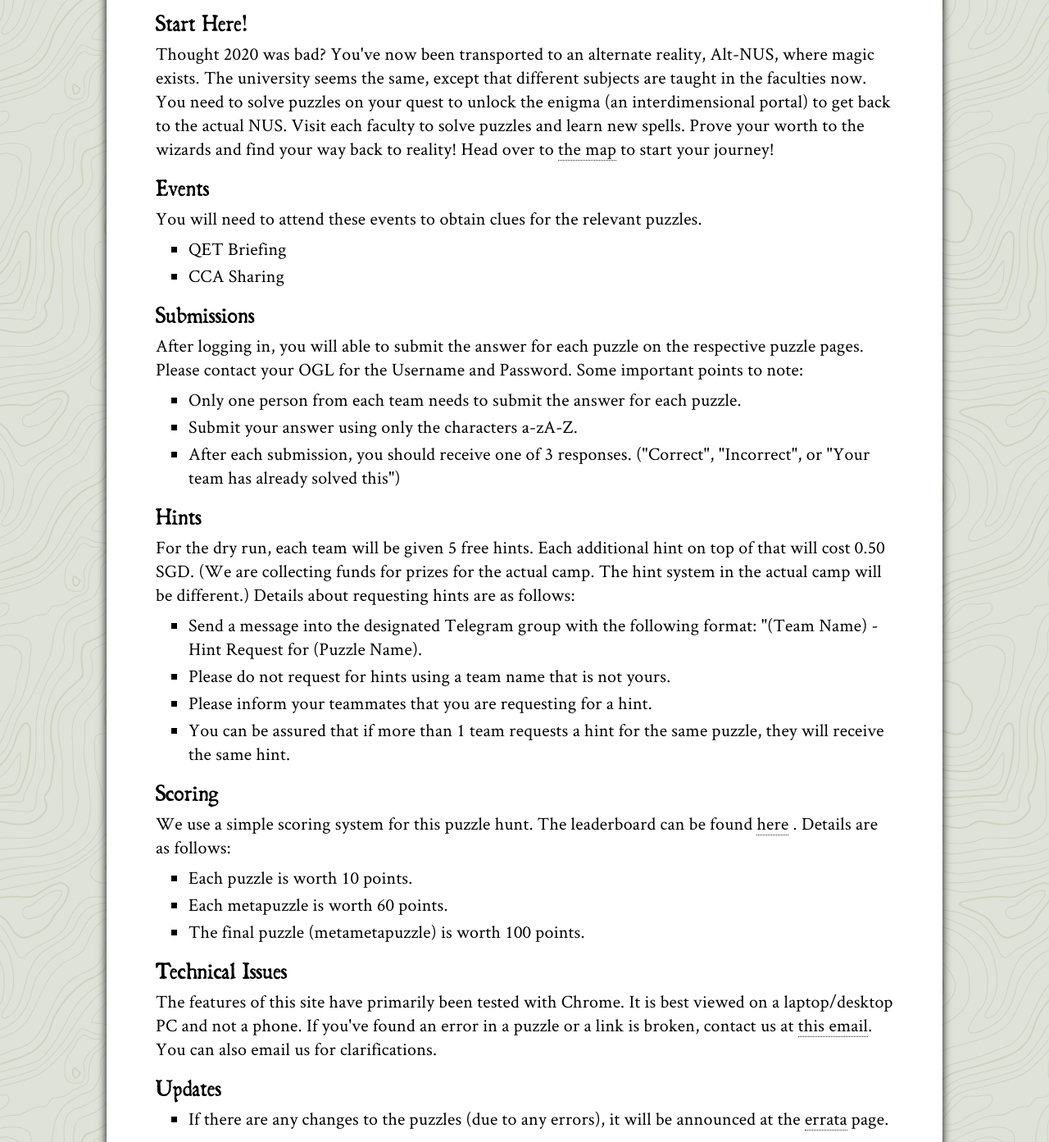
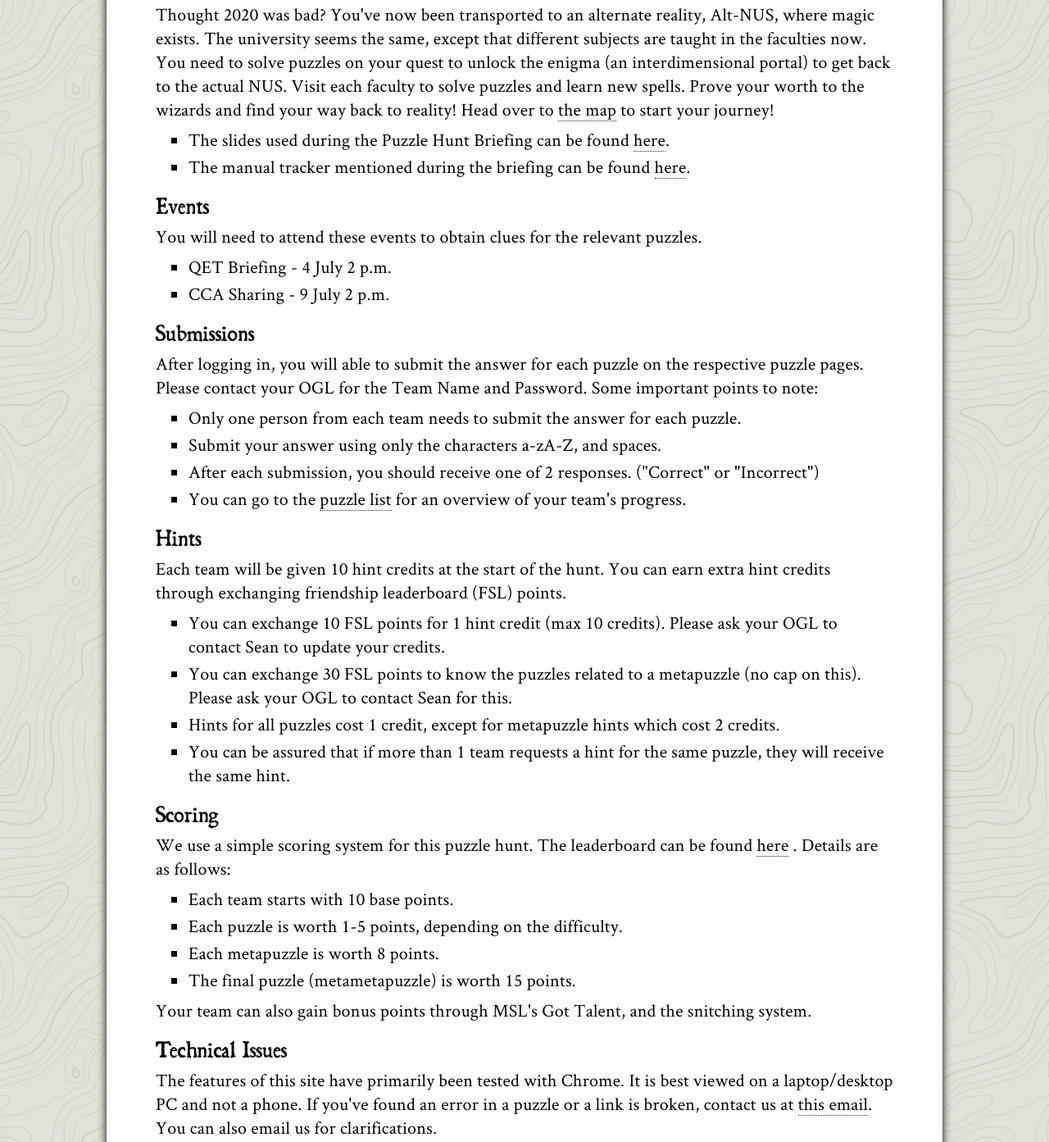
Before and after one commit to pikasean/hunt, a plain HTML site: page guide.html in a window 1280 px wide. Shown: the part 251-1644 px from the top of the page at 82% size. Drawn offline with nearby package versions, Linux system fonts and the light colour scheme.

Commit message:
Final changes

```diff
--- a/assets/js/puzzle.js
+++ b/assets/js/puzzle.js
@@ -215,7 +215,7 @@ function renderOnSubmitOrVoided(event) {
                     `Your team has voided this puzzle. The answer is \"${data.answer}\".`
             } else {
                 document.getElementById("lengthHint").innerHTML = printLengthHint(data.hint)
-                document.getElementById("numHints").innerHTML = `Your team has ${data.num_hints} hint(s) left.`
+                document.getElementById("numHints").innerHTML = `Your team has ${data.num_hints} hint credit(s) left.`
 
                 if (data.num_hints <= 0) {
                     $('#hint').prop('disabled', true);
--- a/guide.html
+++ b/guide.html
@@ -80,12 +80,7 @@
     <div id="main-page-content">
       <div class="title-text">Guide to the Hunt</div>
 
-      <div class="support-section" id="important">
-        <div class="support-header">IMPORTANT</div>
-        <p>
 
-        </p>
-      </div>
       <div class="support-section" id="intro">
         <div class="support-header">Start Here!</div>
         <p>
@@ -94,40 +89,43 @@
           You need to solve puzzles on your quest to unlock the enigma (an interdimensional portal) to get back to the actual NUS. Visit each faculty to solve puzzles and learn new spells.
           Prove your worth to the wizards and find your way back to reality!
 
-          Head over to <a href="map.html">the map</a> to start your journey!
+          Head over to <a href="map.html" target="_blank">the map</a> to start your journey!
+          <ul>
+            <li>The slides used during the Puzzle Hunt Briefing can be found <a href="https://docs.google.com/presentation/d/1B1YwrJKi_ZysaHMlO768mbDU_gJV1ii8KwCEn-RomTY/edit?usp=sharing" target="_blank">here</a>.</li>
+            <li>The manual tracker mentioned during the briefing can be found <a href="https://docs.google.com/spreadsheets/d/11I9d9hjyPaDY6ciY7Tz8cMeJkLiUAEKwMFMXsmSH8lo/edit?usp=sharing" target="_blank">here</a>.</li>
+          </ul>
         </p>
       </div>
       <div class="support-section" id="events">
         <div class="support-header">Events</div>
         You will need to attend these events to obtain clues for the relevant puzzles.
         <ul>
-          <li>QET Briefing</li>
-          <li>CCA Sharing</li>
+          <li>QET Briefing - 4 July 2 p.m.</li>
+          <li>CCA Sharing - 9 July 2 p.m.</li>
         </ul>
       </div>
       <div class="support-section" id="submissions">
         <div class="support-header">Submissions</div>
         After logging in, you will able to submit the answer for each puzzle on the respective puzzle pages.
-        Please contact your OGL for the Username and Password.
+        Please contact your OGL for the Team Name and Password.
         Some important points to note:
         <ul>
           <li>Only one person from each team needs to submit the answer for each puzzle.</li>
-          <li>Submit your answer using only the characters a-zA-Z.</li>
-          <li>After each submission, you should receive one of 3 responses.
-            ("Correct", "Incorrect", or "Your team has already solved this")</li>
+          <li>Submit your answer using only the characters a-zA-Z, and spaces.</li>
+          <li>After each submission, you should receive one of 2 responses.
+            ("Correct" or "Incorrect")</li>
+            <li>You can go to the <a href="puzzle.html" target="_blank">puzzle list</a> for an overview of your team's progress.</li>
         </ul>
       </div>
 
       <div class="support-section" id="hints">
         <div class="support-header">Hints</div>
-        For the dry run, each team will be given 5 free hints.
-        Each additional hint on top of that will cost 0.50 SGD.
-        (We are collecting funds for prizes for the actual camp. The hint system in the actual camp will be different.)
-        Details about requesting hints are as follows:
+        Each team will be given 10 hint credits at the start of the hunt.
+        You can earn extra hint credits through exchanging friendship leaderboard (FSL) points.
         <ul>
-          <li>Send a message into the designated Telegram group with the following format: "(Team Name) - Hint Request for (Puzzle Name).</li>
-          <li>Please do not request for hints using a team name that is not yours.</li>
-          <li>Please inform your teammates that you are requesting for a hint.</li>
+          <li>You can exchange 10 FSL points for 1 hint credit (max 10 credits). Please ask your OGL to contact Sean to update your credits.</li>
+          <li>You can exchange 30 FSL points to know the puzzles related to a metapuzzle (no cap on this). Please ask your OGL to contact Sean for this.</li>
+          <li>Hints for all puzzles cost 1 credit, except for metapuzzle hints which cost 2 credits.</li>
           <li>You can be assured that if more than 1 team requests a hint for the same puzzle, they will receive the same hint.</li>
         </ul>
       </div>
@@ -135,13 +133,15 @@
       <div class="support-section" id="scoring">
         <div class="support-header">Scoring</div>
         We use a simple scoring system for this puzzle hunt.
-        The leaderboard can be found <a href="leaderboard.html">here</a> .
+        The leaderboard can be found <a href="leaderboard.html" target="_blank">here</a> .
         Details are as follows:
         <ul>
-          <li>Each puzzle is worth 10 points.</li>
-          <li>Each metapuzzle is worth 60 points.</li>
-          <li>The final puzzle (metametapuzzle) is worth 100 points.</li>
+          <li>Each team starts with 10 base points.</li>
+          <li>Each puzzle is worth 1-5 points, depending on the difficulty.</li>
+          <li>Each metapuzzle is worth 8 points.</li>
+          <li>The final puzzle (metametapuzzle) is worth 15 points.</li>
         </ul>
+        Your team can also gain bonus points through MSL's Got Talent, and the snitching system.
       </div>
 
       <div class="support-section" id="technical">
@@ -151,12 +151,21 @@
         If you've found an error in a puzzle or a link is broken, contact us at <a href="mailto:hunt@nusmsl.com">this email</a>.
             You can also email us for clarifications.
       </div>
+      <div class="support-section" id="important">
+        <div class="support-header">IMPORTANT</div>
+        <p>
+          <ul>
+            <li>For urgent matters regarding the hunt, please PM Sean or Ren Jie.</li>
+            <li>Voiding puzzles and requesting for hints through the system are irreversible options, we will not entertain requests to revert these actions.</li>
+          </ul>
+        </p>
+      </div>
 
       <div class="support-section" id="updates">
         <div class="support-header">Updates</div>
         <ul>
           <li>
-            If there are any changes to the puzzles (due to any errors), it will be announced at the <a href="errata.html">errata</a> page.
+            If there are any changes to the puzzles (due to any errors), it will be announced at the <a href="errata.html" target="_blank">errata</a> page.
           </li>
         </ul>
       </div>
```
Also changed, not shown: faq.html (+2 -2 lines), puzzle.html (+1 -1 lines), puzzles/modreg.html (+1 -1 lines), puzzles/polypotions.html (+2 -3 lines), assets/faq/dict.jpg (added).
